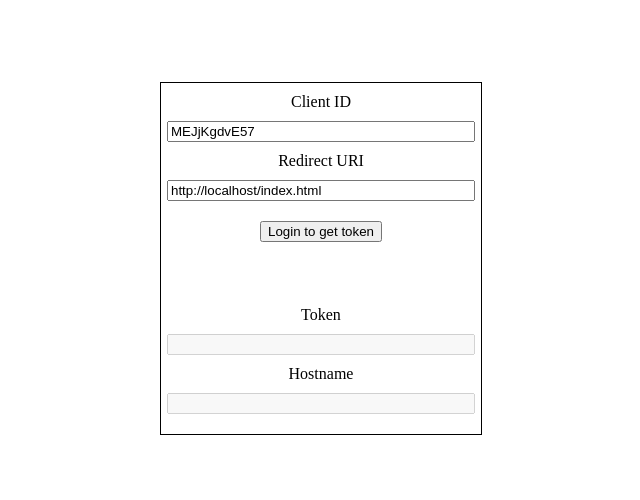
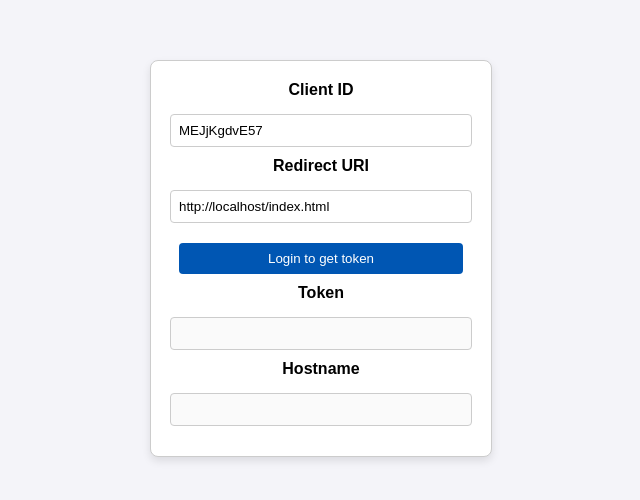
Before and after one commit to runmaxde/pcloud-token-from-oauth, a plain HTML site: page index.html in a window 1280 px wide. Shown: the part 150-650 px from the top of the page, without its empty margins (319-959 px from the left). Drawn offline with Linux system fonts and the light colour scheme.

Commit message:
Update index.html

```diff
--- a/index.html
+++ b/index.html
@@ -4,33 +4,15 @@
 <head>
   <meta charset="UTF-8">
   <meta name="viewport" content="width=device-width, initial-scale=1.0">
-  <title>pcloud-token-from-oauth</title>
-</head>
-
-<body>
-  <form>
-    <label for="client_id">Client ID</label>
-    <input type="" name="client_id" value="MEJjKgdvE57">
-    <label for="redirect_uri">Redirect URI</label>
-    <input type="" name="redirect_uri" value="">
-    <button type="submit">Login to get token</button>
-    <br>
-    <br>
-    <br>
-    <label for="token">Token</label>
-    <input disabled type="text" name="token" value="">
-
-    <label for="hostname">Hostname</label>
-    <input disabled type="text" name="hostname" value="">
-
-  </form>
-</body>
+  <title>OAuth Token Retrieval</title>
   <style>
     body {
       display: flex;
       justify-content: center;
       align-items: center;
       height: 100vh;
+      background-color: #f4f4f9;
+      font-family: Arial, sans-serif;
     }
 
     form {
@@ -40,34 +22,74 @@
       align-items: center;
       max-width: 300px;
       width: 100%;
-    border: 1px solid #000;
-    padding: 10px;
+      border: 1px solid #ccc;
+      padding: 20px;
+      box-shadow: 0 4px 8px rgba(0, 0, 0, 0.1);
+      background: white;
+      border-radius: 8px;
     }
 
-  input {
-    margin: 10px;
-    width: 100%;
+    label {
+      margin-bottom: 5px;
+      font-weight: bold;
+    }
+
+    input,
+    button {
+      padding: 8px;
+      margin: 10px 0;
+      width: calc(100% - 16px);
+      /* Adjust input width considering padding */
+      border: 1px solid #ccc;
+      border-radius: 4px;
     }
 
     button {
-    margin: 10px;
+      background-color: #0056b3;
+      color: white;
+      border: none;
+      cursor: pointer;
+      transition: background-color 0.3s ease;
+    }
+
+    button:hover {
+      background-color: #003580;
     }
   </style>
+</head>
+
+<body>
+  <form>
+    <label for="client_id">Client ID</label>
+    <input id="client_id" name="client_id" value="MEJjKgdvE57">
+
+    <label for="redirect_uri">Redirect URI</label>
+    <input id="redirect_uri" name="redirect_uri" value="">
+
+    <button type="submit">Login to get token</button>
+
+    <label for="token">Token</label>
+    <input id="token" disabled type="text" name="token" value="">
+
+    <label for="hostname">Hostname</label>
+    <input id="hostname" disabled type="text" name="hostname" value="">
+  </form>
+
   <script>
-  const clientId = document.querySelector('input[name="client_id"]').value;
-
+    const clientId = document.getElementById('client_id').value;
     const pageUrl = window.location.href.split('?')[0]; // remove query params from url
-  const redirectUri = document.querySelector('input[name="redirect_uri"]').value = pageUrl
+    document.getElementById('redirect_uri').value = pageUrl;
 
     document.querySelector('form').addEventListener('submit', async (e) => {
       e.preventDefault();
-    const url = `https://my.pcloud.com/oauth2/authorize?client_id=${clientId}&response_type=code&redirect_uri=${redirectUri}`;
+      const url = `https://my.pcloud.com/oauth2/authorize?client_id=${clientId}&response_type=code&redirect_uri=${pageUrl}`;
       window.location.href = url;
     });
 
     const urlParams = new URLSearchParams(window.location.search);
-  document.querySelector('input[name="token"]').value = urlParams.get('code');;
-  document.querySelector('input[name="hostname"]').value = urlParams.get('hostname');;
+    document.getElementById('token').value = urlParams.get('code');
+    document.getElementById('hostname').value = urlParams.get('hostname');
   </script>
+</body>
 
 </html>
```
Lines whose indentation alone changed are shown as unchanged.
